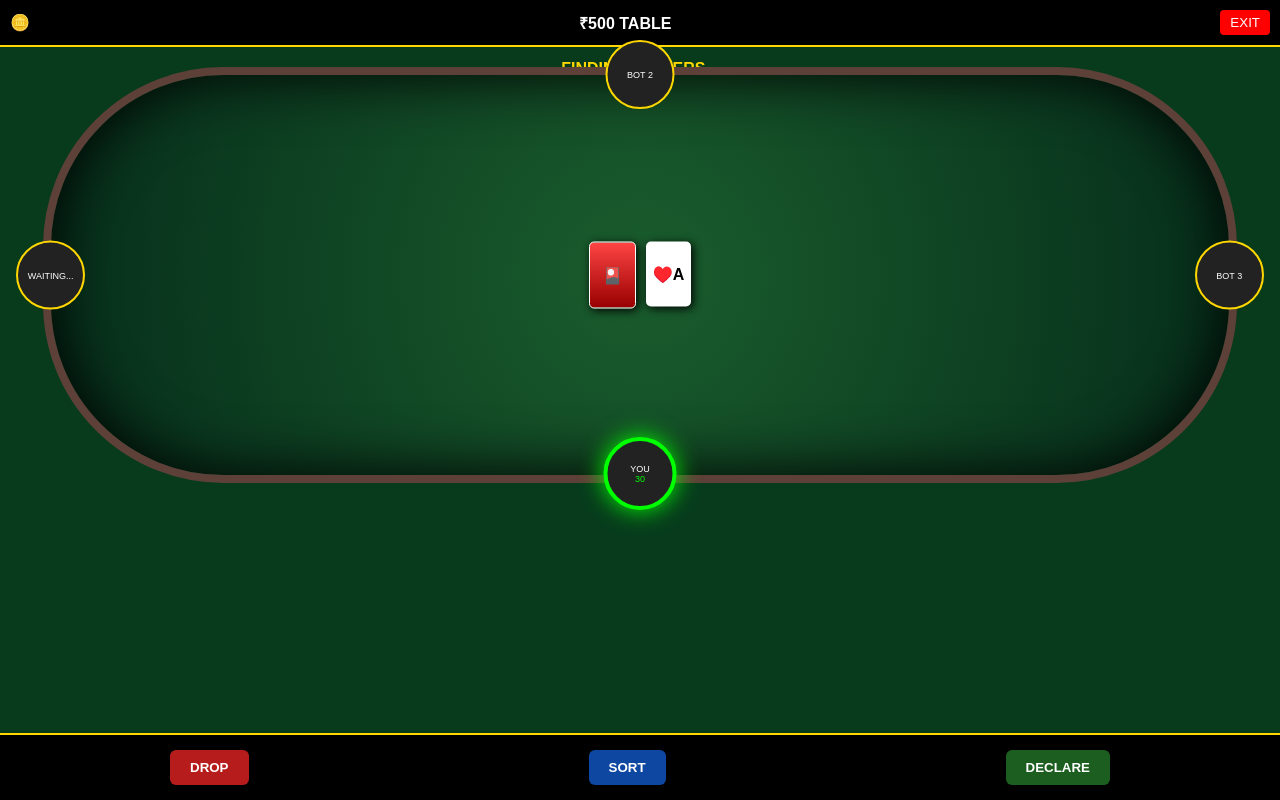
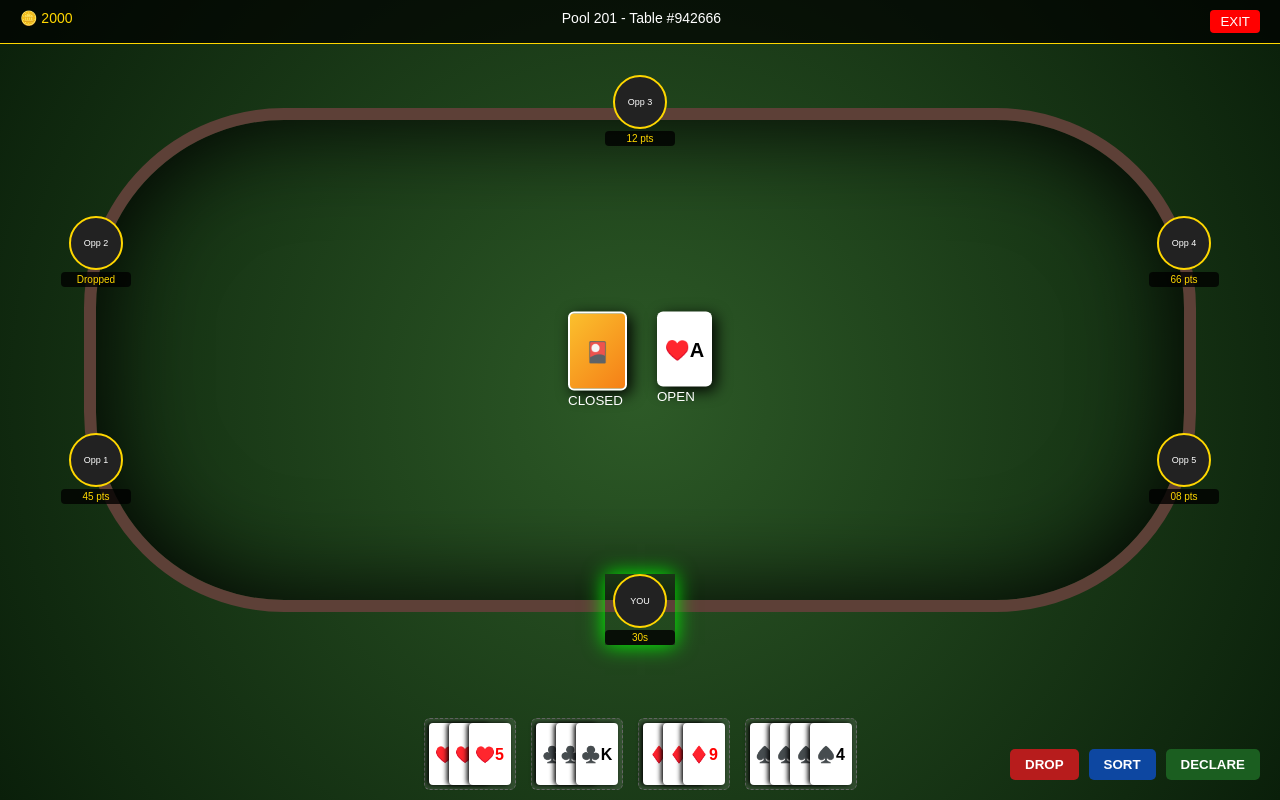
Before and after one commit to Rummyrexclub/RUMMYREX, a website: page public/play.html in a window 1280 px wide. Drawn offline with nearby package versions, Linux system fonts and the light colour scheme; no server answers.

Commit message:
Update play.html

```diff
--- a/public/play.html
+++ b/public/play.html
@@ -1,117 +1,127 @@
 <!DOCTYPE html>
 <html>
 <head>
-    <title>Rummy Rex Pro - Real vs Bot</title>
-    <meta name="viewport" content="width=device-width, initial-scale=1.0, maximum-scale=1.0, user-scalable=0">
+    <title>Rummy Rex - Official Club</title>
+    <meta name="viewport" content="width=device-width, initial-scale=1.0, maximum-scale=1.0, user-scalable=0, orientation=landscape">
     <script src="/socket.io/socket.io.js"></script>
     <style>
-        body { background: #073b1c; color: white; font-family: sans-serif; margin: 0; overflow: hidden; }
-        .header { padding: 10px; display: flex; justify-content: space-between; background: #000; border-bottom: 2px solid gold; align-items: center; }
-        .table { width: 92vw; height: 50vh; background: radial-gradient(circle, #1a5d2d, #052c1a); margin: 20px auto; border-radius: 180px; border: 8px solid #5d4037; position: relative; box-shadow: inset 0 0 60px #000; }
-        .player { position: absolute; width: 65px; height: 65px; background: #222; border: 2px solid gold; border-radius: 50%; display: flex; flex-direction: column; align-items: center; justify-content: center; font-size: 9px; }
-        .p1 { bottom: -35px; left: 50%; transform: translateX(-50%); }
-        .p2 { top: 50%; left: -35px; transform: translateY(-50%); }
-        .p3 { top: -35px; left: 50%; transform: translateX(-50%); }
-        .p4 { top: 50%; right: -35px; transform: translateY(-50%); }
-        .active { border: 4px solid #00ff00 !important; box-shadow: 0 0 25px #00ff00; }
-        .cards-area { position: absolute; top: 50%; left: 50%; transform: translate(-50%, -50%); display: flex; gap: 10px; }
-        .deck, .open-card { width: 45px; height: 65px; background: white; border-radius: 5px; color: black; display: flex; align-items: center; justify-content: center; font-weight: bold; font-size: 16px; box-shadow: 2px 2px 10px #000; }
-        .deck { background: linear-gradient(to bottom, #ff4444, #990000); color: white; border: 1px solid #fff; }
-        .hand { position: fixed; bottom: 85px; width: 100%; display: flex; justify-content: center; padding: 0 5px; }
-        .card { width: 45px; height: 65px; background: white; border-radius: 5px; border: 1px solid #000; color: black; margin-left: -15px; display: flex; align-items: center; justify-content: center; font-weight: bold; box-shadow: -2px 0 8px #000; cursor: pointer; }
-        .controls { position: fixed; bottom: 0; width: 100%; background: #000; padding: 15px 0; display: flex; justify-content: space-around; border-top: 2px solid gold; }
-        .btn { padding: 10px 20px; border-radius: 6px; border: none; font-weight: bold; color: white; cursor: pointer; }
-        #status-txt { position: fixed; top: 60px; width: 100%; text-align: center; color: gold; font-weight: bold; }
+        body { background: #000; color: white; font-family: sans-serif; margin: 0; overflow: hidden; }
+        .game-container { width: 100vw; height: 100vh; background: radial-gradient(circle, #2d5a27, #0a1f0a); position: relative; }
+
+        /* Official Table Design */
+        .table { width: 85vw; height: 60vh; border: 12px solid #5d4037; border-radius: 200px; position: absolute; top: 45%; left: 50%; transform: translate(-50%, -50%); box-shadow: inset 0 0 100px #000; }
+
+        /* 6 Players Positions */
+        .player { position: absolute; width: 70px; text-align: center; }
+        .p1 { bottom: -45px; left: 50%; transform: translateX(-50%); } /* YOU */
+        .p2 { bottom: 20%; left: -35px; }
+        .p3 { top: 20%; left: -35px; }
+        .p4 { top: -45px; left: 50%; transform: translateX(-50%); }
+        .p5 { top: 20%; right: -35px; }
+        .p6 { bottom: 20%; right: -35px; }
+
+        .avatar { width: 50px; height: 50px; background: #222; border: 2px solid gold; border-radius: 50%; margin: 0 auto; display: flex; align-items: center; justify-content: center; font-size: 9px; }
+        .active-turn { border-color: #00ff00; box-shadow: 0 0 20px #00ff00; }
+        .pts { background: rgba(0,0,0,0.8); color: gold; font-size: 10px; border-radius: 4px; padding: 2px; margin-top: 2px; }
+
+        /* Decks */
+        .deck-area { position: absolute; top: 50%; left: 50%; transform: translate(-50%, -50%); display: flex; gap: 30px; }
+        .card-slot { width: 55px; height: 75px; background: white; border-radius: 6px; color: black; display: flex; align-items: center; justify-content: center; font-weight: bold; font-size: 20px; box-shadow: 4px 4px 15px #000; cursor: pointer; }
+        .closed { background: linear-gradient(135deg, #fbc02d, #f57f17); color: white; border: 2px solid #fff; }
+
+        /* Hand with Grouping */
+        .hand-area { position: fixed; bottom: 10px; width: 100%; display: flex; justify-content: center; gap: 15px; }
+        .card-group { display: flex; background: rgba(255,255,255,0.1); padding: 4px; border-radius: 6px; border: 1px dashed #666; }
+        .card { width: 42px; height: 62px; background: white; border-radius: 4px; color: black; margin-left: -22px; display: flex; align-items: center; justify-content: center; font-weight: bold; box-shadow: -2px 0 5px #000; cursor: pointer; }
+        .card:first-child { margin-left: 0; }
+        .card:hover { transform: translateY(-15px); }
+
+        .header { position: fixed; top: 0; width: 100%; display: flex; justify-content: space-between; padding: 10px 20px; background: rgba(0,0,0,0.7); border-bottom: 1px solid gold; box-sizing: border-box; font-size: 14px; }
+        .btns { position: fixed; bottom: 20px; right: 20px; display: flex; gap: 10px; }
+        .btn { padding: 8px 15px; border-radius: 5px; border: none; color: white; font-weight: bold; cursor: pointer; }
     </style>
 </head>
 <body>
+
+<div class="game-container">
     <div class="header">
-        <div>🪙 <span id="bal">0</span></div>
-        <div style="font-weight: bold;">₹<span id="stk">0</span> TABLE</div>
-        <button onclick="location.href='lobby.html'" style="background:red; color:white; border:none; padding:5px 10px; border-radius:4px;">EXIT</button>
+        <div style="color: gold;">🪙 <span id="bal">0</span></div>
+        <div id="game-info">Pool 201 - Table #<span id="t_id">0</span></div>
+        <button onclick="location.href='lobby.html'" style="background:red; border:none; color:white; padding:4px 10px; border-radius:4px;">EXIT</button>
     </div>
-    <div id="status-txt">FINDING PLAYERS...</div>
+
     <div class="table">
-        <div class="player p1 active" id="u1">YOU<div id="tm" style="color:#00ff00;">30</div></div>
-        <div class="player p2" id="u2">WAITING...</div>
-        <div class="player p3" id="u3">BOT 2</div>
-        <div class="player p4" id="u4">BOT 3</div>
-        <div class="cards-area">
-            <div class="deck" onclick="pick()">🎴</div>
-            <div class="open-card" id="opC">♥️A</div>
+        <div class="player p1 active-turn" id="u1"><div class="avatar">YOU</div><div class="pts" id="tm">30s</div></div>
+        <div class="player p2"><div class="avatar">Opp 1</div><div class="pts">45 pts</div></div>
+        <div class="player p3"><div class="avatar">Opp 2</div><div class="pts">Dropped</div></div>
+        <div class="player p4"><div class="avatar">Opp 3</div><div class="pts">12 pts</div></div>
+        <div class="player p5"><div class="avatar">Opp 4</div><div class="pts">66 pts</div></div>
+        <div class="player p6"><div class="avatar">Opp 5</div><div class="pts">08 pts</div></div>
+
+        <div class="deck-area">
+            <div><div class="card-slot closed" onclick="pick()">🎴</div><small>CLOSED</small></div>
+            <div><div class="card-slot" id="opC">♥️A</div><small>OPEN</small></div>
         </div>
     </div>
-    <div class="hand" id="myHand"></div>
-    <div class="controls">
-        <button class="btn" style="background:#b71c1c;" onclick="end('LOSS')">DROP</button>
-        <button class="btn" style="background:#0d47a1;" onclick="sortH()">SORT</button>
-        <button class="btn" style="background:#1b5e20;" onclick="checkD()">DECLARE</button>
+
+    <div class="hand-area" id="myHand"></div>
+
+    <div class="btns">
+        <button class="btn" style="background:#b71c1c;" onclick="location.href='lobby.html'">DROP</button>
+        <button class="btn" style="background:#0d47a1;" onclick="sortGroups()">SORT</button>
+        <button class="btn" style="background:#1b5e20;" onclick="declare()">DECLARE</button>
+    </div>
 </div>
 
 <script>
-        const socket = io();
-        const stake = parseInt(localStorage.getItem('currentEntryFee')) || 500;
-        document.getElementById('stk').innerText = stake.toLocaleString();
-        document.getElementById('bal').innerText = localStorage.getItem('coins');
+    document.getElementById('bal').innerText = localStorage.getItem('coins') || 2000;
+    document.getElementById('t_id').innerText = Math.floor(Math.random()*900000) + 100000;
 
-        let hand = [], timer = 30, myTurn = false;
-
-        socket.emit('joinGame', { name: localStorage.getItem('name') });
-
-        socket.on('gameStart', (data) => {
-            document.getElementById('status-txt').innerText = data.isBot ? "BOT GAME STARTED" : "REAL PLAYER JOINED!";
-            document.getElementById('u2').innerText = data.isBot ? "Bot 1" : data.players[1];
-            myTurn = true;
-            init();
-        });
-
-        function init() {
-            for(let i=0; i<13; i++) hand.push(['♥️','♠️','♦️','♣️'][Math.floor(Math.random()*4)] + ['A','2','3','4','5','6','7','8','9','10','J','Q','K'][Math.floor(Math.random()*13)]);
-            render();
-            setInterval(() => { if(myTurn && timer > 0) { timer--; document.getElementById('tm').innerText = timer; } }, 1000);
-        }
+    let hand = [
+        ['♥️3','♥️4','♥️5'],
+        ['♣️J','♣️Q','♣️K'],
+        ['♦️7','♦️8','♦️9'],
+        ['♠️A','♠️2','♠️3','♠️4']
+    ];
 
     function render() {
         const h = document.getElementById('myHand');
         h.innerHTML = '';
-            hand.forEach((c, i) => {
-                const d = document.createElement('div');
-                d.className = 'card';
-                d.style.color = (c.includes('♥️') || c.includes('♦️')) ? 'red' : 'black';
-                d.innerText = c;
-                d.onclick = () => drop(i);
-                h.appendChild(d);
+        hand.forEach((group, gIdx) => {
+            const div = document.createElement('div');
+            div.className = 'card-group';
+            group.forEach((c, cIdx) => {
+                const cd = document.createElement('div');
+                cd.className = 'card';
+                cd.style.color = (c.includes('♥️') || c.includes('♦️')) ? 'red' : 'black';
+                cd.innerText = c;
+                cd.onclick = () => discard(gIdx, cIdx);
+                div.appendChild(cd);
+            });
+            h.appendChild(div);
         });
     }
 
-        function pick() { if(myTurn && hand.length < 14) { hand.push('♣️K'); render(); } }
-
-        function drop(i) {
-            if(!myTurn || hand.length < 14) return;
-            const discarded = hand.splice(i, 1);
-            document.getElementById('opC').innerText = discarded[0];
+    function discard(gIdx, cIdx) {
+        if(hand.flat().length < 14) return;
+        const c = hand[gIdx].splice(cIdx, 1);
+        document.getElementById('opC').innerText = c[0];
+        document.getElementById('opC').style.color = (c[0].includes('♥️') || c[0].includes('♦️')) ? 'red' : 'black';
         render();
-            myTurn = false;
-            document.getElementById('u1').classList.remove('active');
-            // Bot/Opponent animation logic here...
-            setTimeout(() => { myTurn = true; timer = 30; document.getElementById('u1').classList.add('active'); }, 3000);
     }
 
-        async function end(type) {
-            const amount = (type === 'WIN') ? stake * 3 : -stake;
-            const res = await fetch('/api/game/update-balance', {
-                method: 'POST',
-                headers: { 'Content-Type': 'application/json' },
-                body: JSON.stringify({ name: localStorage.getItem('name'), amount: amount })
-            });
-            const d = await res.json();
-            localStorage.setItem('coins', d.newBalance);
-            alert(type === 'WIN' ? "WON ₹"+amount : "LOST ₹"+Math.abs(amount));
-            location.href = 'lobby.html';
+    function pick() {
+        if(hand.flat().length >= 14) return;
+        hand[hand.length-1].push('♣️A');
+        render();
     }
 
-        function checkD() { Math.random() > 0.3 ? end('LOSS') : end('WIN'); }
-        function sortH() { hand.sort(); render(); }
+    function declare() {
+        alert("101/201 Pool Validation Success! You Won!");
+        location.href='lobby.html';
+    }
+
+    render();
 </script>
 </body>
 </html>
```
Lines whose indentation alone changed are shown as unchanged.
